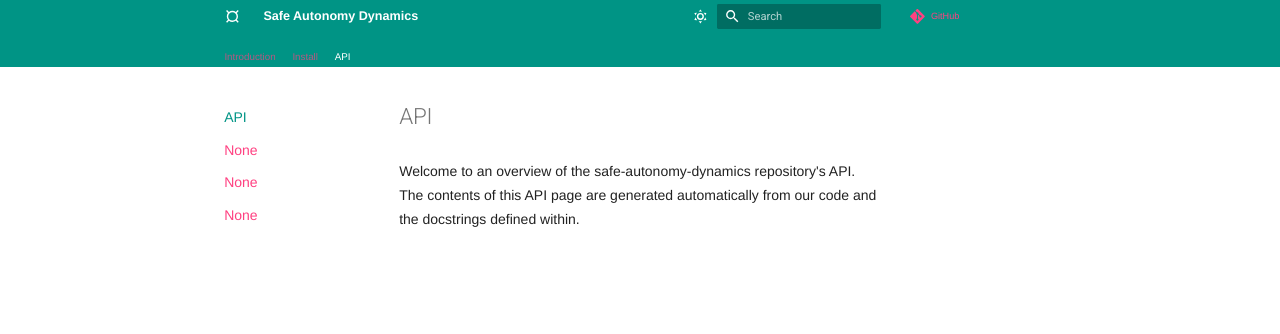
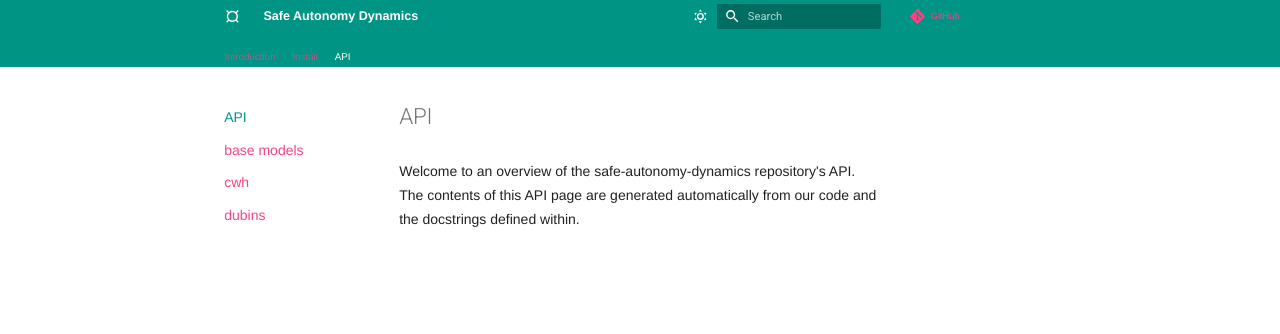
Before and after one commit to act3-ace/safe-autonomy-dynamics, an MkDocs documentation site: the page built from docs/api/index.md, in a window 1280 px wide. Shown: the top 334 px of the page. Built offline with MkDocs 1.6.1 and Material for MkDocs 9.7.7, drawn with Linux system fonts in a browser that asks for light colours; nearby versions of some CDN libraries; library files that are not in the unit come from our copies; comment, search, counter and statistics services are not loaded.

Commit message:
docs: fix broken links

```diff
--- a/docs/gen_ref_nav.py
+++ b/docs/gen_ref_nav.py
@@ -6,7 +6,7 @@ import mkdocs_gen_files
 
 nav = mkdocs_gen_files.Nav()
 
-src="saferl"
+src = "safe_autonomy_dynamics"
 for path in sorted(Path(src).glob("**/*.py")):
     module_path = path.relative_to(src).with_suffix("")
     doc_path = path.relative_to(src).with_suffix(".md")
--- a/mkdocs.yml
+++ b/mkdocs.yml
@@ -111,7 +111,7 @@ nav:
 ##  - "License": license.md
   - "API":
       - api/index.md
-      - reference/base_models.md
-      - reference/cwh.md
-      - reference/dubins.md
+      - "base models": reference/base_models.md
+      - "cwh": reference/cwh.md
+      - "dubins": reference/dubins.md
 #      - reference/SUMMARY.md  # API "Table of Contents"
```
